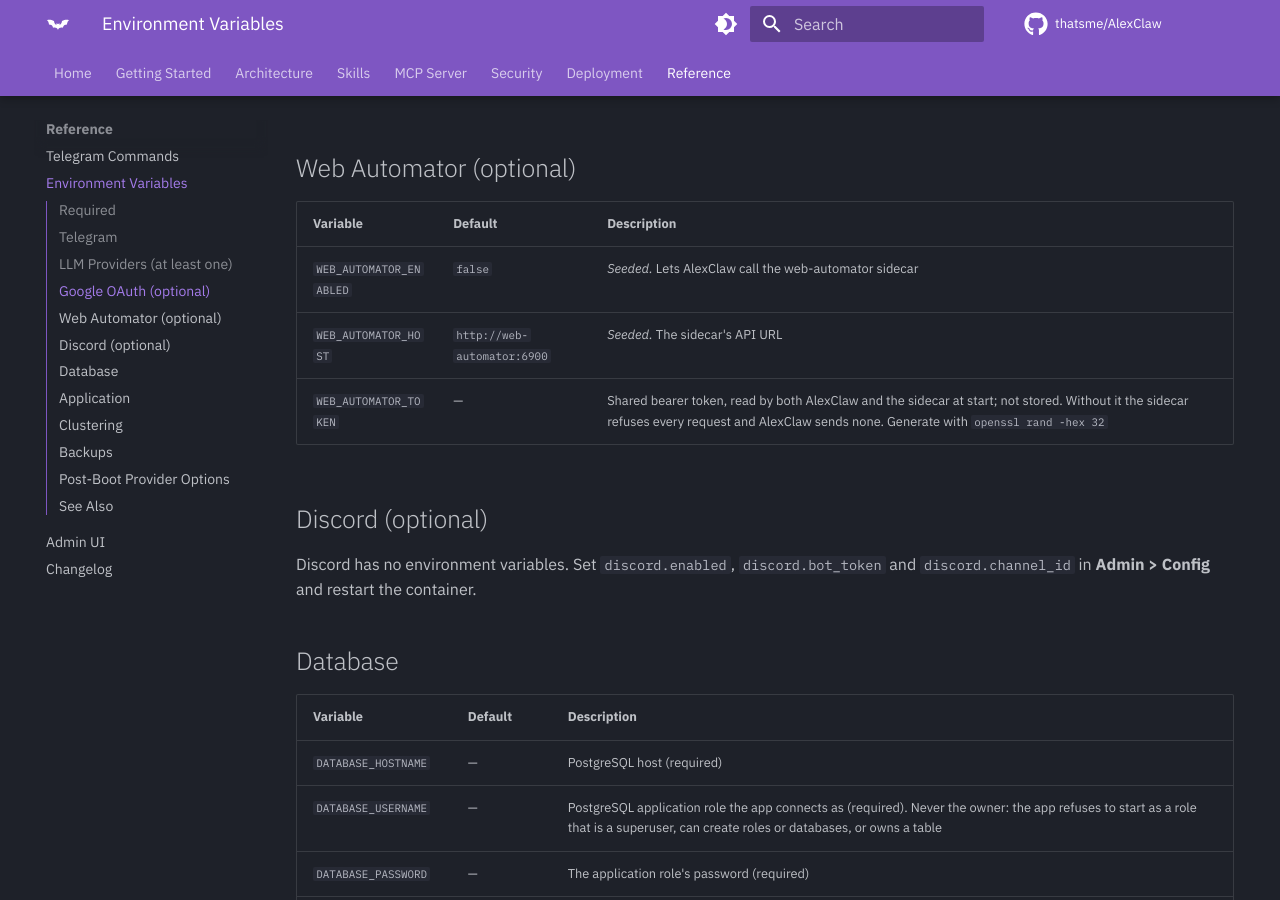
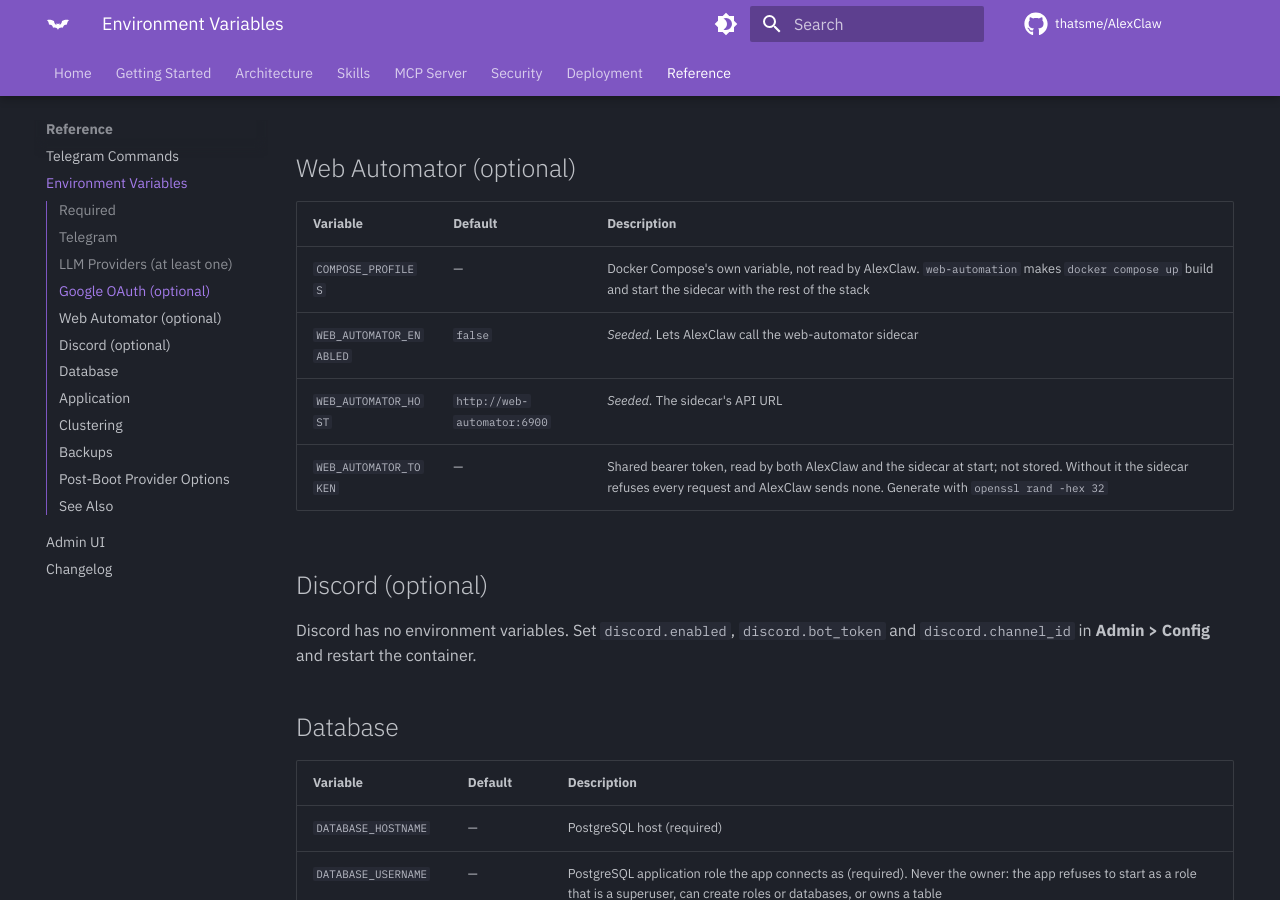
Before and after one commit to thatsme/AlexClaw, an MkDocs documentation site: the page built from docs/reference/env-vars.md, in a window 1280 px wide and 900 px high, scrolled down 1596 px. Built offline with MkDocs 1.6.1 and Material for MkDocs 9.7.7, drawn with Linux system fonts in a browser that asks for light colours; comment, search, counter and statistics services are not loaded.

Commit message:
fix(test): audit_loss counts only audit notices; docs: COMPOSE_PROFILES in the env-var reference
audit_loss_test.exs is the architect's: it counts audit notices only
(audit_sent/0), so another test's gateway notice (the config loader's
read-only-until-2FA message) can no longer be taken for the summary.
Failed with --seed 217703 before; passes with it now, and 5/5 alone.

env-vars.md: COMPOSE_PROFILES, which .env.example offers, was undocumented;
compose_env_test.exs's env-vars check failed CI on fcc4744.

```diff
--- a/docs/reference/env-vars.md
+++ b/docs/reference/env-vars.md
@@ -43,6 +43,7 @@ All variables are set in the `.env` file. The ones marked *Seeded* are copied in
 
 | Variable | Default | Description |
 |---|---|---|
+| `COMPOSE_PROFILES` | — | Docker Compose's own variable, not read by AlexClaw. `web-automation` makes `docker compose up` build and start the sidecar with the rest of the stack |
 | `WEB_AUTOMATOR_ENABLED` | `false` | *Seeded.* Lets AlexClaw call the web-automator sidecar |
 | `WEB_AUTOMATOR_HOST` | `http://web-automator:6900` | *Seeded.* The sidecar's API URL |
 | `WEB_AUTOMATOR_TOKEN` | — | Shared bearer token, read by both AlexClaw and the sidecar at start; not stored. Without it the sidecar refuses every request and AlexClaw sends none. Generate with `openssl rand -hex 32` |
```
Also changed, not shown: 1 other file.
